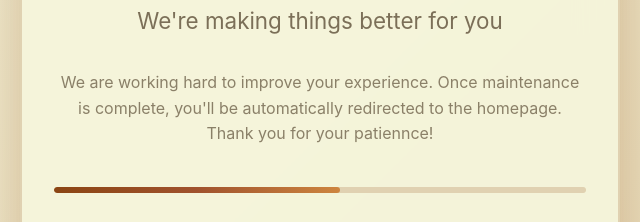
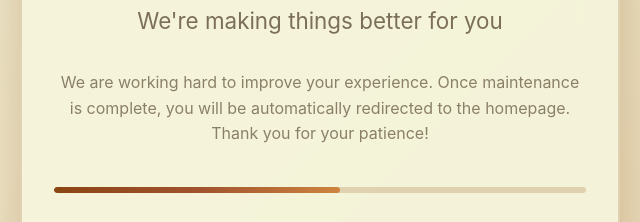
Before and after one commit to JenusGit22468/theunseenhours, a plain HTML site: page maintenance.html in a window 1280 px wide. Shown: the part 402-624 px from the top of the page, 320-960 px from the left. Drawn offline with Linux system fonts and the light colour scheme.

Commit message:
Update maintenance.html

```diff
--- a/maintenance.html
+++ b/maintenance.html
@@ -256,7 +256,7 @@
         <p class="maintenance-subtitle">We're making things better for you</p>
 
         <p class="maintenance-message">
-            We are working hard to improve your experience. Once maintenance is complete, you'll be automatically redirected to the homepage. Thank you for your patiennce!
+            We are working hard to improve your experience. Once maintenance is complete, you will be automatically redirected to the homepage. Thank you for your patience!
         </p>
 
         <!-- Progress bar -->
```
